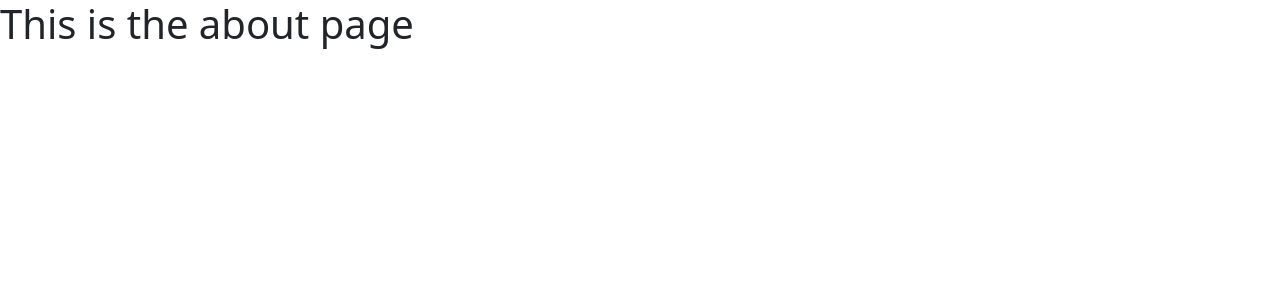
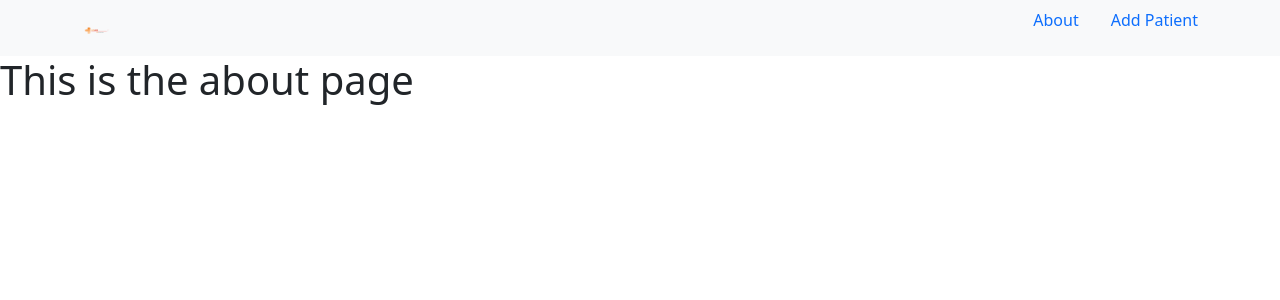
Before and after one commit to zane-kh/Group_Project_3, a Django app: page /about/ in a window 1280 px wide. Shown: the top 300 px of the page. Run offline with Django 4.2, Linux system fonts and the light colour scheme.

Commit message:
footer includedd

```diff
--- a/Noah/settings.py
+++ b/Noah/settings.py
@@ -119,6 +119,8 @@ USE_TZ = True
 # https://docs.djangoproject.com/en/4.0/howto/static-files/
 
 STATIC_URL = 'static/'
+# STATIC_ROOT = BASE_DIR / 'static'
+# STATICFILES_DIRS = [ BASE_DIR / 'Noah/static' ]
 
 # Default primary key field type
 # https://docs.djangoproject.com/en/4.0/ref/settings/#default-auto-field
--- a/templates/base.html
+++ b/templates/base.html
@@ -9,10 +9,13 @@
     <link rel="stylesheet" href="https://cdn.jsdelivr.net/npm/bootstrap-icons@1.8.1/font/bootstrap-icons.css">
 </head>
 <body>
+    {% include 'includes/navbar.html' %}
 
     {% block content %}
 
     {% endblock content %}
+
+    {% include 'includes/footer.html' %}
 <script src="https://cdn.jsdelivr.net/npm/bootstrap@5.1.3/dist/js/bootstrap.bundle.min.js" integrity="sha384-ka7Sk0Gln4gmtz2MlQnikT1wXgYsOg+OMhuP+IlRH9sENBO0LRn5q+8nbTov4+1p" crossorigin="anonymous"></script>
 </body>
 </html>
--- /dev/null
+++ b/templates/includes/navbar.html
@@ -0,0 +1,18 @@
+
+
+<nav class="navbar navbar-light bg-light">
+    <div class="container">
+      <a class="navbar-brand" href="#">
+        <img src="../../Noah/static/images/brand_logo.png" alt="" width="30" height="24">
+      </a>
+      <div style="display: flex; justify-content: flex-end">
+        <ul>
+          <li style="list-style: none;"><a style="text-decoration: none" href="#">About</a></li>
+        </ul><ul>
+          <li style="list-style: none;"><a style="text-decoration: none" href="#">Add Patient</a></li>
+        </ul>
+      </div>
+    </div>
+
+    </div>
+  </nav>
```
Also changed, not shown: Noah/static/css/styles.css (added), Noah/static/images/brand_logo.png (added), templates/includes/footer.html (added).
